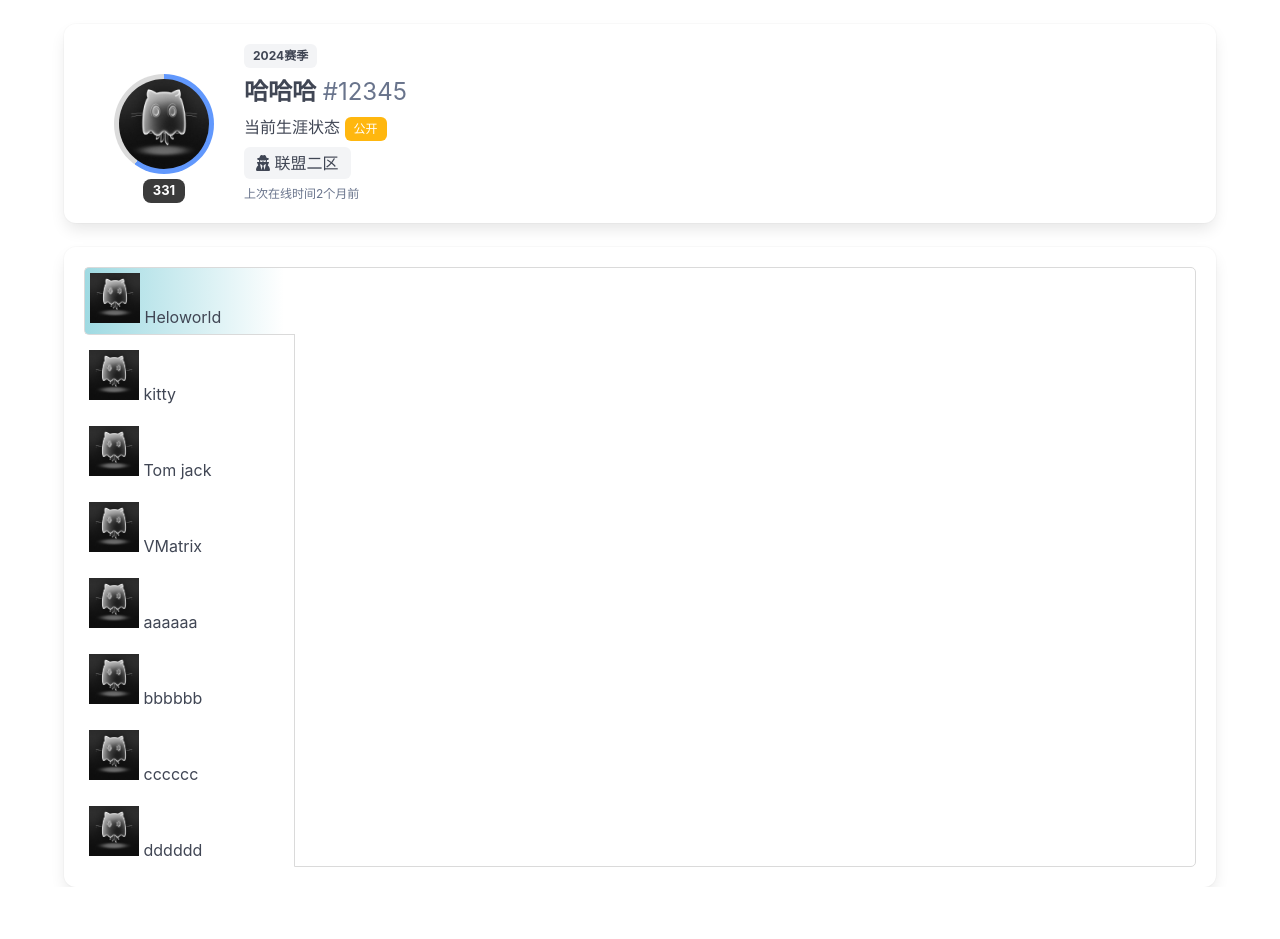
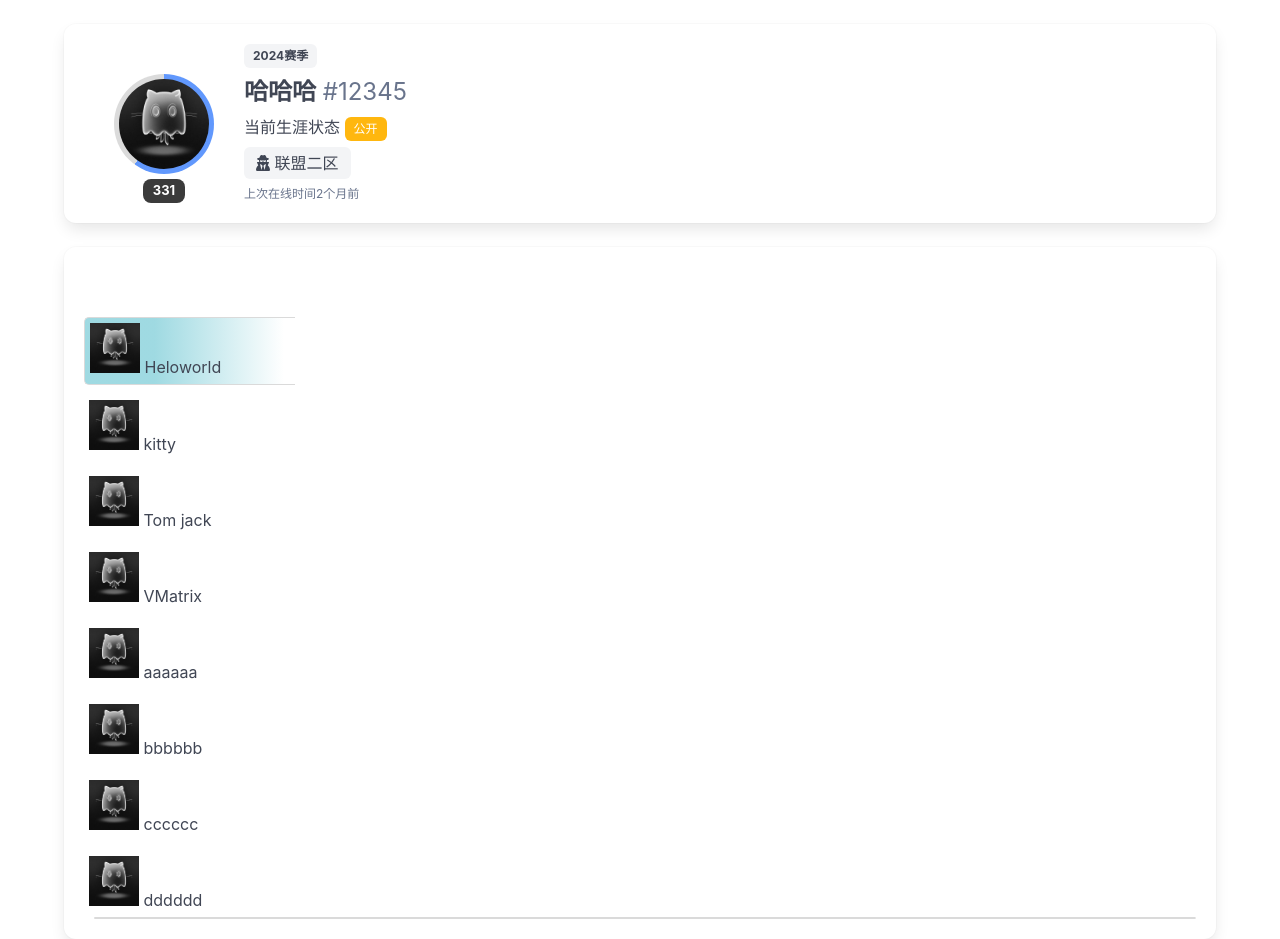
Before and after one commit to Remember-the-past/RiotWeb, a Vue app: page / in a window 1280 px wide. Before the commit the page ends 887 px from the top, so only its background shows below. Built offline with nearby package versions, Linux system fonts and the light colour scheme.

Commit message:
新增筛选头，调整渐变百分比

```diff
--- a/src/App.vue
+++ b/src/App.vue
@@ -44,6 +44,9 @@
         </div>
 
         <div class="box sporting-wrapper">
+
+            <div class="sporting-header">
+            </div>
             <div class="sporting-list">
                 <div
                     class="sporting-item"
@@ -162,6 +165,13 @@ $border-color: rgb(218, 218, 218);
 
 .sporting-wrapper {
     display: flex;
+    flex-direction: column;
+    .sporting-header{
+
+      height: 50px;
+      width: 200px;
+    }
+
     .sporting-list {
         .sporting-item {
             padding: 5px;
@@ -172,13 +182,13 @@ $border-color: rgb(218, 218, 218);
 
             &:not(.active):hover {
               &.success{
-                background: linear-gradient(to right, rgba(64, 181, 197, .5), #fff);
+                background: linear-gradient(to right, rgba(64, 181, 197, .5) 35%, #fff);
               }
               &.failed{
-                background: linear-gradient(to right, rgba(213, 74, 74, .5), #FFF);
+                background: linear-gradient(to right, rgba(213, 74, 74, .5) 35%, #FFF);
               }
               &.none{
-                background: linear-gradient(to right, rgb(201, 201, 201), #FFF);
+                background: linear-gradient(to right, rgb(201, 201, 201) 35%, #FFF);
               }
               cursor: pointer;
             }
@@ -192,13 +202,13 @@ $border-color: rgb(218, 218, 218);
                 //background: linear-gradient(to right, rgba(64, 181, 197, .5), #fff);
 
               &.success{
-                background: linear-gradient(to right, rgba(64, 181, 197, .5), #fff);
+                background: linear-gradient(to right, rgba(64, 181, 197, .5) 35%, #fff);
               }
               &.failed{
-                background: linear-gradient(to right, rgba(213, 74, 74, .5), #FFF);
+                background: linear-gradient(to right, rgba(213, 74, 74, .5) 35%, #FFF);
               }
               &.none{
-                background: rgb(241, 241, 241);
+                background: linear-gradient(to right, rgb(201, 201, 201) 35%, #FFF);
               }
 
               .list-header {
```
